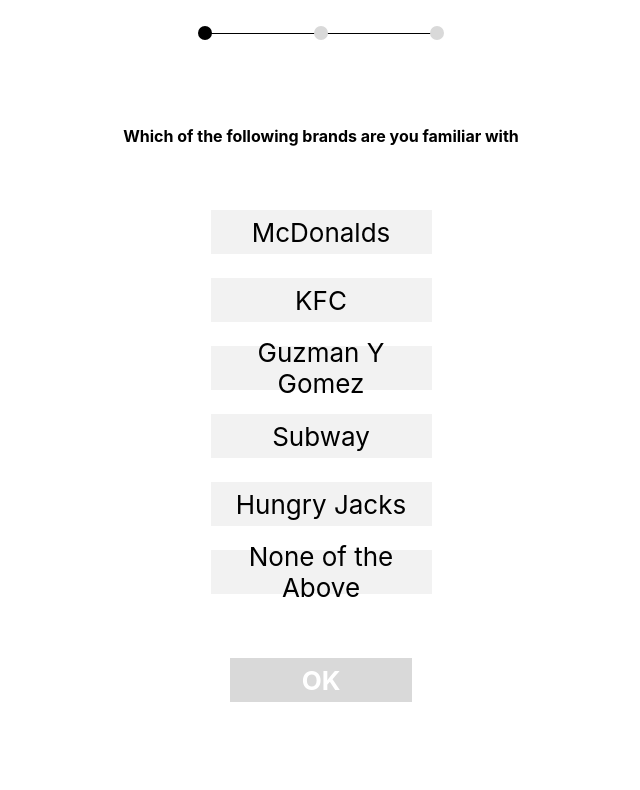
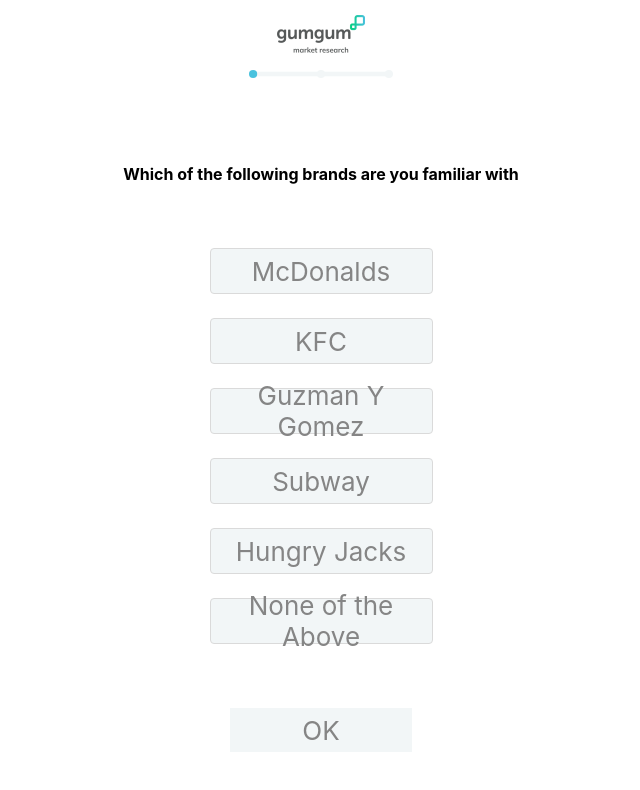
Before and after one commit to LucaConfa/mysite, a React (Create React App) app: page / in a window 1280 px wide. Shown: the top 790 px of the page, without its empty margins (319-959 px from the left). Built offline with nearby package versions, Linux system fonts and the light colour scheme.

Commit message:
make it pretty

```diff
--- a/src/components/claim.js
+++ b/src/components/claim.js
@@ -1,9 +1,15 @@
 import { Title } from './title';
+import gumgumMR_logo from '../gumgumMR_logo.png';
 
 export const Claim = (props) => {
   const { onClick } = props;
   return (
     <>
+      <img
+        style={{ width: '88px', height: '100%' }}
+        src={gumgumMR_logo}
+        alt="Gumgum Market Research Logo"
+      />
       <Title text="Tap to claim your $5 reward" />
       <a
         href="#"
--- a/src/components/controlSurvey.js
+++ b/src/components/controlSurvey.js
@@ -1,5 +1,6 @@
 import { useState } from 'react';
 import { Title } from './title';
+import gumgumMR_logo from '../gumgumMR_logo.png';
 
 export const ControlSurvey = (props) => {
   const [selectedItem, setSelectedItem] = useState(0);
@@ -7,18 +8,18 @@ export const ControlSurvey = (props) => {
 
   return (
     <>
+      <img
+        style={{ width: '88px', height: '100%' }}
+        src={gumgumMR_logo}
+        alt="Gumgum Market Research Logo"
+      />
       <div className="progressBar">
-        <svg
-          xmlns="http://www.w3.org/2000/svg"
-          width="246"
-          height="14"
-          viewBox="0 0 246 14"
-          fill="none"
-        >
-          <line x1="238" y1="7.5" x2="5" y2="7.5" stroke="black" />
-          <circle cx="7" cy="7" r="7" fill="black" />
-          <circle cx="123" cy="7" r="7" fill="#D9D9D9" />
-          <circle cx="239" cy="7" r="7" fill="#D9D9D9" />
+        <svg width="144" height="8" viewBox="0 0 144 8" fill="none" xmlns="http://www.w3.org/2000/svg">
+          <rect x="4.09753" y="1.71428" width="67.9024" height="4.57143" fill="#F2F6F7"/>
+          <rect x="72" y="1.71428" width="67.9024" height="4.57143" fill="#F2F6F7"/>
+          <ellipse cx="4.09756" cy="4" rx="4.09756" ry="4" fill="#49C2DE"/>
+          <ellipse cx="72" cy="4" rx="4.09756" ry="4" fill="#F2F6F7"/>
+          <ellipse cx="139.902" cy="4" rx="4.09756" ry="4" fill="#F2F6F7"/>
         </svg>
       </div>
       <Title text="Have you seen an add for BMW in the last 24 hours?" />
--- a/src/components/reward.js
+++ b/src/components/reward.js
@@ -1,9 +1,15 @@
 import { Title } from './title';
+import gumgumMR_logo from '../gumgumMR_logo.png';
 
 export const Reward = (props) => {
   const { onClick } = props;
   return (
     <>
+      <img
+        style={{ width: '88px', height: '100%' }}
+        src={gumgumMR_logo}
+        alt="Gumgum Market Research Logo"
+      />
       <Title
         text="Thank you very much for participating in our study! We hope you enjoy
         your reward!"
@@ -14,8 +20,8 @@ export const Reward = (props) => {
           onClick('controlSurvey');
         }}
       >
-        <span style={{ fontWeight: 'bold' }}> Add $5 </span> <br /> with another
-        survey
+        <div className="textBold">Add $5 </div>
+        <div>with another survey</div>
       </div>
       <a
         href="#"
--- a/src/components/survey.js
+++ b/src/components/survey.js
@@ -1,6 +1,7 @@
 /* eslint-disable default-case */
 import { useState } from 'react';
 import { Title } from './title';
+import gumgumMR_logo from '../gumgumMR_logo.png';
 
 const defaultOptions = [
   {
@@ -109,19 +110,20 @@ export const Survey = (props) => {
       case 0: {
         return (
           <>
+          <img
+            style={{ width: '88px', height: '100%' }}
+            src={gumgumMR_logo}
+            alt="Gumgum Market Research Logo"
+          />
             <div className="progressBar">
-              <svg
-                xmlns="http://www.w3.org/2000/svg"
-                width="246"
-                height="14"
-                viewBox="0 0 246 14"
-                fill="none"
-              >
-                <line x1="238" y1="7.5" x2="5" y2="7.5" stroke="black" />
-                <circle cx="7" cy="7" r="7" fill="black" />
-                <circle cx="123" cy="7" r="7" fill="#D9D9D9" />
-                <circle cx="239" cy="7" r="7" fill="#D9D9D9" />
-              </svg>
+            <svg width="144" height="8" viewBox="0 0 144 8" fill="none" xmlns="http://www.w3.org/2000/svg">
+              <rect x="4.09753" y="1.71428" width="67.9024" height="4.57143" fill="#F2F6F7"/>
+              <rect x="72" y="1.71428" width="67.9024" height="4.57143" fill="#F2F6F7"/>
+              <ellipse cx="4.09756" cy="4" rx="4.09756" ry="4" fill="#49C2DE"/>
+              <ellipse cx="72" cy="4" rx="4.09756" ry="4" fill="#F2F6F7"/>
+              <ellipse cx="139.902" cy="4" rx="4.09756" ry="4" fill="#F2F6F7"/>
+            </svg>
+
             </div>
 
             {displayTitle(
@@ -145,19 +147,20 @@ export const Survey = (props) => {
       case 1: {
         return (
           <>
+          <img
+            style={{ width: '88px', height: '100%' }}
+            src={gumgumMR_logo}
+            alt="Gumgum Market Research Logo"
+          />
             <div className="progressBar">
-              <svg
-                xmlns="http://www.w3.org/2000/svg"
-                width="246"
-                height="14"
-                viewBox="0 0 246 14"
-                fill="none"
-              >
-                <line x1="238" y1="7.5" x2="5" y2="7.5" stroke="black" />
-                <circle cx="7" cy="7" r="7" fill="black" />
-                <circle cx="123" cy="7" r="7" fill="black" />
-                <circle cx="239" cy="7" r="7" fill="#D9D9D9" />
-              </svg>
+            <svg width="144" height="8" viewBox="0 0 144 8" fill="none" xmlns="http://www.w3.org/2000/svg">
+              <rect x="4.09753" y="1.71428" width="67.9024" height="4.57143" fill="#49C2DE"/>
+              <rect x="72" y="1.71428" width="67.9024" height="4.57143" fill="#F2F6F7"/>
+              <ellipse cx="4.09756" cy="4" rx="4.09756" ry="4" fill="#49C2DE"/>
+              <ellipse cx="72" cy="4" rx="4.09756" ry="4" fill="#49C2DE"/>
+              <ellipse cx="139.902" cy="4" rx="4.09756" ry="4" fill="#F2F6F7"/>
+            </svg>
+
             </div>
             {displayTitle(
               'In three words or less now would you describe subway'
@@ -188,19 +191,20 @@ export const Survey = (props) => {
       case 2: {
         return (
           <>
+          <img
+            style={{ width: '88px', height: '100%' }}
+            src={gumgumMR_logo}
+            alt="Gumgum Market Research Logo"
+          />
             <div className="progressbar">
-              <svg
-                xmlns="http://www.w3.org/2000/svg"
-                width="246"
-                height="14"
-                viewBox="0 0 246 14"
-                fill="none"
-              >
-                <line x1="238" y1="7.5" x2="5" y2="7.5" stroke="black" />
-                <circle cx="7" cy="7" r="7" fill="black" />
-                <circle cx="123" cy="7" r="7" fill="black" />
-                <circle cx="239" cy="7" r="7" fill="black" />
-              </svg>
+            <svg width="144" height="8" viewBox="0 0 144 8" fill="none" xmlns="http://www.w3.org/2000/svg">
+              <rect x="4.09753" y="1.71428" width="67.9024" height="4.57143" fill="#49C2DE"/>
+              <rect x="72" y="1.71428" width="67.9024" height="4.57143" fill="#49C2DE"/>
+              <ellipse cx="4.09756" cy="4" rx="4.09756" ry="4" fill="#49C2DE"/>
+              <ellipse cx="72" cy="4" rx="4.09756" ry="4" fill="#49C2DE"/>
+              <ellipse cx="139.902" cy="4" rx="4.09756" ry="4" fill="#49C2DE"/>
+            </svg>
+
             </div>
             {displayTitle(
               'On a scale of 1 to 10 how likely are you to choose Subway next time you order fast food'
--- a/src/index.css
+++ b/src/index.css
@@ -40,8 +40,10 @@ a {
 .multipleOptions {
   width: 221px;
   height: 44px;
-  background: #f2f2f2;
-  color: #000;
+  border-radius: 4px;
+  border: 1px solid #DADADA;
+  background: #F2F6F7;
+  color: #858585;
   text-align: center;
   line-height: normal;
   flex-shrink: 0;
@@ -53,7 +55,9 @@ a {
 }
 
 div.selected {
-  background: #979797;
+  background: #008D9A;
+  color: #ffffff;
+  font-weight: 700;
 }
 
 .title {
@@ -75,7 +79,8 @@ div.button {
   width: 182px;
   height: 44px;
   flex-shrink: 0;
-  background: #d9d9d9;
+  background: #008D9A;
+  color: #ffffff;
   margin-top: 5vh;
   font-weight: bold;
   flex-wrap: wrap;
@@ -88,8 +93,9 @@ div.button {
 }
 
 .button.disabled {
-  background: #d9d9d9;
-  color: white;
+  background: #f2f6f7;
+  color: #858585;
+  font-weight: 400;
 }
 
 div.scale {
@@ -102,8 +108,10 @@ div.scale {
 }
 
 .inRow {
-  background: #f2f2f2;
-  color: #000;
+  border-radius: 4px;
+  border: 1px solid #DADADA;
+  background: #F2F6F7;
+  color: #858585;
   margin-bottom: 2vh;
   width: 93px;
   height: 44px;
@@ -119,13 +127,15 @@ div.scale {
   text-align: center;
   line-height: normal;
   justify-content: center;
+  margin: 0 10px;
 }
 
 .textContainer {
   width: 231px;
   height: 80px;
   flex-shrink: 0;
-  background: #d9d9d9;
+  background: #008D9A;
+  color: #ffffff;
   display: flex;
   flex-wrap: wrap;
   align-content: center;
@@ -133,11 +143,17 @@ div.scale {
   line-height: normal;
   justify-content: center;
   margin-bottom: 8vh;
+  font-size: 12px;
+  flex-direction: column;
+  border-radius: 4px;
+
 }
 
 .scaleItem {
-  background: #f2f2f2;
-  color: #000;
+  border-radius: 4px;
+  border: 1px solid #DADADA;
+  background: #F2F6F7;
+  color: #858585;
   text-align: center;
   font-size: 16px;
   font-style: normal;
@@ -154,3 +170,8 @@ div.scale {
   height: 44px;
   margin: 10px;
 }
+
+.textBold {
+  font-weight: 700;
+  font-size: 16px;
+}
```
Also changed, not shown: src/gumgumMR_logo.png (added).
